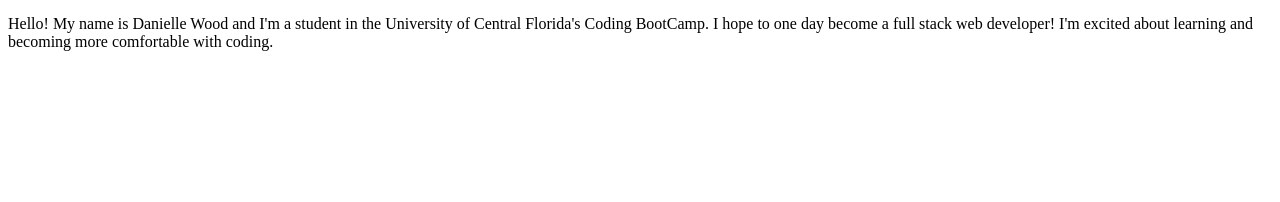
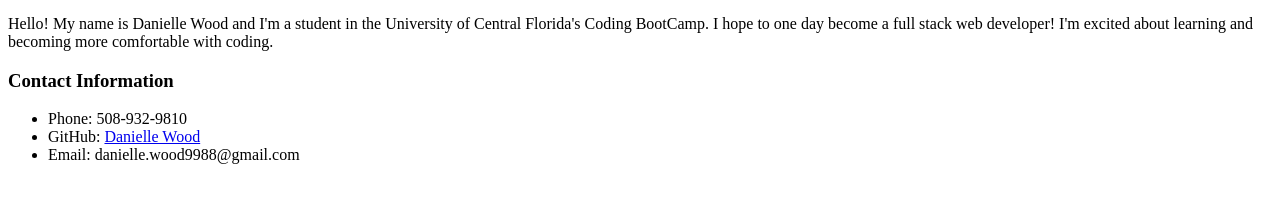
Before and after one commit to dwood9988/04-Student-Bio, a plain HTML site: page index.html in a window 1280 px wide. Shown: the part 432-634 px from the top of the page. Drawn offline with Linux system fonts and the light colour scheme.

Commit message:
Added Contact Information

```diff
--- a/index.html
+++ b/index.html
@@ -17,7 +17,12 @@
         <img src="https://scontent-mia3-2.xx.fbcdn.net/v/t1.0-9/41056770_10217123825956349_7022579843187343360_n.jpg?_nc_cat=101&_nc_ht=scontent-mia3-2.xx&oh=5b4dbbf14be736617624a0e65635d92b&oe=5C8317C9"><br>
 <p>Hello! My name is Danielle Wood and I'm a student in the University of Central Florida's Coding BootCamp. I hope to one day become a full stack web developer! I'm excited about learning and becoming more comfortable with coding.</p>
 
-
+    <h3>Contact Information</h3>
+        <ul>
+            <li>Phone: 508-932-9810</li>
+            <li>GitHub: <a href="https://github.com/dwood9988">Danielle Wood</a></li>
+            <li>Email: danielle.wood9988@gmail.com</li>
+        </ul>
 
         </body>
 
```
